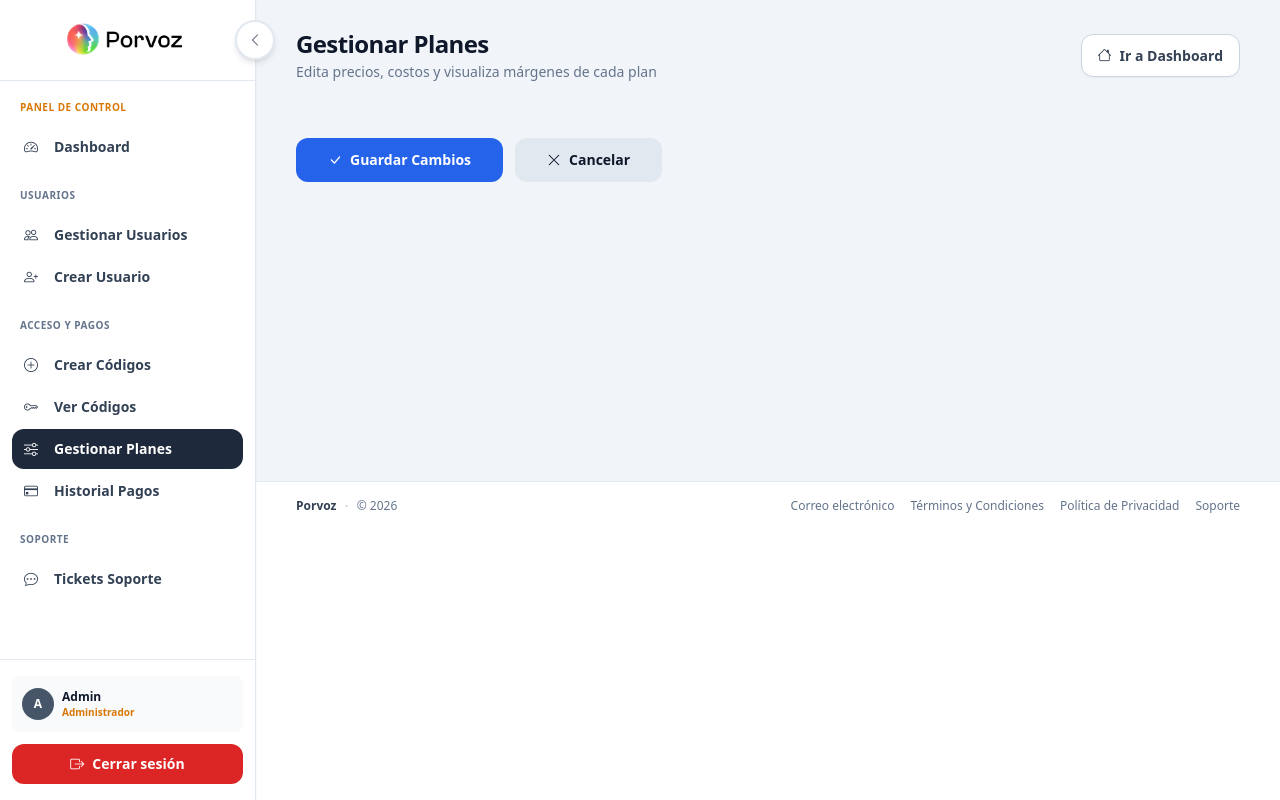
After one commit to Porvoz/Porvoz_web, a Django app: page /admin-panel/planes/ in a window 1280 px wide. The commit adds this page. Run offline with Django 5.2, Linux system fonts and the light colour scheme; a user stored in the database is signed in; data comes from the database, SQL or seed files in the repository; data that the repository does not hold is empty; parts of the project's set-up code (start-up, migrations or seed data) failed here and were passed over; some libraries are stand-ins or nearby versions.

Commit message:
refactor: separate plan management into dedicated page
- Created new gestionar_planes view and page for editing plan prices and costs
- Cleaned up crear_codigos to only handle code creation
- Added 'Gestionar Planes' link to sidebar under 'Acceso y Pagos' section
- Improved UX by separating concerns: codes vs plan configuration
- Plans page shows margin indicators with color coding (red for negative)
- Added docker-compose.override.yml for safe local development env setup

```diff
--- /dev/null
+++ b/porvoz/apps/admin_panel/templates/admin_panel/gestionar_planes.html
@@ -0,0 +1,97 @@
+{% extends "base.html" %}
+
+{% block body %}
+<div class="min-h-screen flex flex-col bg-slate-100 w-full max-w-full overflow-x-hidden">
+    {% include "sidebar.html" %}
+
+    <main class="main-content-responsive flex-1 min-w-0 lg:ml-64 px-4 py-5 sm:px-6 sm:py-7 lg:px-10 pb-20">
+
+        <!-- Header -->
+        <div class="mb-8 mt-12 lg:mt-0 flex flex-col sm:flex-row sm:items-center sm:justify-between gap-4">
+            <div>
+                <h1 class="text-2xl font-black text-slate-900 tracking-tight">Gestionar Planes</h1>
+                <p class="text-sm text-slate-500 mt-0.5">Edita precios, costos y visualiza márgenes de cada plan</p>
+            </div>
+            <a href="{% url 'admin_dashboard' %}" class="btn-dashboard-primary self-start sm:self-center">
+                <i class="bi bi-house"></i>
+                Ir a Dashboard
+            </a>
+        </div>
+
+        {% if messages %}{% for msg in messages %}
+        <div class="mb-5 px-4 py-3 rounded-xl text-sm font-semibold {% if msg.tags == 'success' %}bg-emerald-50 text-emerald-800 border border-emerald-200{% else %}bg-red-50 text-red-800 border border-red-200{% endif %}">
+            {{ msg }}
+        </div>
+        {% endfor %}{% endif %}
+
+        <!-- Form -->
+        <form method="post" class="space-y-6">
+            {% csrf_token %}
+
+            <div class="grid grid-cols-1 md:grid-cols-2 lg:grid-cols-4 gap-6">
+                {% for config in configuraciones %}
+                <div class="bg-white rounded-2xl border border-slate-200 shadow-sm p-6">
+                    <!-- Nombre del plan -->
+                    <h2 class="text-lg font-bold text-slate-900 mb-5">{{ config.nombre }}</h2>
+
+                    <!-- Precio Mensual -->
+                    <div class="mb-4">
+                        <label class="block text-xs font-semibold text-slate-700 mb-1.5">Precio Mensual (COP)</label>
+                        <input type="number" name="precio_{{ config.plan }}" value="{{ config.precio_mensual }}"
+                            class="w-full px-3 py-2.5 border border-slate-300 rounded-xl text-right text-sm focus:ring-2 focus:ring-slate-800 outline-none" step="100">
+                    </div>
+
+                    <!-- Costo Estimado -->
+                    <div class="mb-4">
+                        <label class="block text-xs font-semibold text-slate-700 mb-1.5">Costo Estimado (COP)</label>
+                        <input type="number" name="costo_{{ config.plan }}" value="{{ config.costo_estimado }}"
+                            class="w-full px-3 py-2.5 border border-slate-300 rounded-xl text-right text-sm focus:ring-2 focus:ring-slate-800 outline-none" step="100">
+                    </div>
+
+                    <!-- Separador -->
+                    <div class="border-t border-slate-100 my-4 pt-4">
+
+                    <!-- Margen Neto (lectura) -->
+                    <div class="mb-3">
+                        <p class="text-xs font-semibold text-slate-600 mb-1">Margen Neto:</p>
+                        <p class="text-lg font-bold {% if config.margen_neto < 0 %}text-red-600{% else %}text-emerald-600{% endif %}">
+                            ${{ config.margen_neto|default:"0" }}
+                        </p>
+                    </div>
+
+                    <!-- % Margen (lectura) -->
+                    <div>
+                        <p class="text-xs font-semibold text-slate-600 mb-1">% Margen:</p>
+                        <div class="inline-block px-3 py-1.5 rounded-lg text-sm font-bold {% if config.porcentaje_margen < 0 %}bg-red-100 text-red-700{% elif config.porcentaje_margen > 40 %}bg-emerald-100 text-emerald-700{% elif config.porcentaje_margen > 20 %}bg-amber-100 text-amber-700{% else %}bg-red-100 text-red-700{% endif %}">
+                            {{ config.porcentaje_margen }}%
+                        </div>
+                    </div>
+
+                    </div>
+
+                    <!-- Límites del plan (lectura) -->
+                    <div class="bg-slate-50 rounded-xl p-3 mt-4 text-xs space-y-2">
+                        <p><strong class="text-slate-700">Pacientes:</strong> <span class="text-slate-600">{{ config.limite_pacientes }}</span></p>
+                        <p><strong class="text-slate-700">Medicamentos:</strong> <span class="text-slate-600">{{ config.limite_medicamentos|default:"Ilimitado" }}</span></p>
+                        <p><strong class="text-slate-700">Llamadas/mes:</strong> <span class="text-slate-600">{{ config.limite_llamadas_mes }}</span></p>
+                    </div>
+                </div>
+                {% endfor %}
+            </div>
+
+            <!-- Submit -->
+            <div class="flex gap-3">
+                <button type="submit" class="bg-blue-600 hover:bg-blue-700 text-white font-bold px-8 py-3 rounded-xl text-sm transition-colors flex items-center justify-center gap-2">
+                    <i class="bi bi-check-lg"></i> Guardar Cambios
+                </button>
+                <a href="{% url 'admin_dashboard' %}" class="bg-slate-200 hover:bg-slate-300 text-slate-900 font-bold px-8 py-3 rounded-xl text-sm transition-colors flex items-center justify-center gap-2">
+                    <i class="bi bi-x-lg"></i> Cancelar
+                </a>
+            </div>
+        </form>
+
+    </main>
+
+    {% include "footer.html" %}
+</div>
+{% endblock %}
--- a/porvoz/apps/admin_panel/urls.py
+++ b/porvoz/apps/admin_panel/urls.py
@@ -6,6 +6,7 @@ urlpatterns = [
     path("", views.admin_dashboard, name="admin_dashboard"),
     path("codigos/crear/", views.crear_codigos, name="crear_codigos"),
     path("codigos/ver/", views.ver_codigos, name="ver_codigos"),
+    path("planes/", views.gestionar_planes, name="gestionar_planes"),
     path("usuarios/", views.ver_usuarios, name="admin_usuarios"),
     path("usuarios/crear/", views.crear_usuario_admin, name="crear_usuario_admin"),
     path("usuarios/<int:usuario_id>/editar/", views.editar_usuario, name="editar_usuario"),
--- a/porvoz/apps/admin_panel/views.py
+++ b/porvoz/apps/admin_panel/views.py
@@ -102,27 +102,10 @@ def admin_dashboard(request):
 @login_required
 @user_passes_test(es_admin)
 def crear_codigos(request):
-    """Admin crea códigos de acceso y gestiona precios de planes"""
-
-    # Manejar actualización de precios de planes
-    if request.method == "POST" and request.POST.get("accion") == "actualizar_planes":
-        for plan_key in [Perfil.PLAN_FREEMIUM, Perfil.PLAN_GROWTH, Perfil.PLAN_MULTI_BUSINESS, Perfil.PLAN_PROFESIONAL]:
-            try:
-                config = ConfiguracionPlan.objects.get(plan=plan_key)
-                precio = request.POST.get(f"precio_{plan_key}")
-                costo = request.POST.get(f"costo_{plan_key}")
-                if precio:
-                    config.precio_mensual = int(precio)
-                if costo:
-                    config.costo_estimado = int(costo)
-                config.save()
-            except ConfiguracionPlan.DoesNotExist:
-                pass
-        messages.success(request, "Precios de planes actualizados")
-        return redirect("crear_codigos")
+    """Admin crea códigos de acceso"""
 
     # Manejar creación de códigos
-    if request.method == "POST" and request.POST.get("accion") == "crear_codigos":
+    if request.method == "POST":
         plan = request.POST.get("plan")
         cantidad = int(request.POST.get("cantidad", 1))
         duracion_meses = int(request.POST.get("duracion_meses", 1))
@@ -173,9 +156,38 @@ def crear_codigos(request):
     context = {
         "planes": Perfil.PLAN_CHOICES,
         "planes_info": planes_info,
+    }
+    return render(request, "admin_panel/crear_codigos.html", context)
+
+
+@login_required
+@user_passes_test(es_admin)
+def gestionar_planes(request):
+    """Admin gestiona precios y costos de planes"""
+
+    # Manejar actualización de precios de planes
+    if request.method == "POST":
+        for plan_key in [Perfil.PLAN_FREEMIUM, Perfil.PLAN_GROWTH, Perfil.PLAN_MULTI_BUSINESS, Perfil.PLAN_PROFESIONAL]:
+            try:
+                config = ConfiguracionPlan.objects.get(plan=plan_key)
+                precio = request.POST.get(f"precio_{plan_key}")
+                costo = request.POST.get(f"costo_{plan_key}")
+                if precio:
+                    config.precio_mensual = int(precio)
+                if costo:
+                    config.costo_estimado = int(costo)
+                config.save()
+            except ConfiguracionPlan.DoesNotExist:
+                pass
+        messages.success(request, "Precios de planes actualizados")
+        return redirect("gestionar_planes")
+
+    # GET: mostrar planes
+    configuraciones = ConfiguracionPlan.objects.all()
+    context = {
         "configuraciones": configuraciones,
     }
-    return render(request, "admin_panel/crear_codigos.html", context)
+    return render(request, "admin_panel/gestionar_planes.html", context)
 
 
 @login_required
--- a/porvoz/templates/sidebar.html
+++ b/porvoz/templates/sidebar.html
@@ -64,6 +64,9 @@
         </a>
         <a href="{% url 'ver_codigos' %}" class="nav-link px-3 py-2.5 rounded-xl {% if request.resolver_match.url_name == 'ver_codigos' %}bg-slate-800 text-white{% else %}text-slate-700 hover:bg-slate-100{% endif %} flex items-center gap-2 font-semibold">
             <i class="bi bi-key mr-2"></i><span class="label-text">Ver Códigos</span>
+        </a>
+        <a href="{% url 'gestionar_planes' %}" class="nav-link px-3 py-2.5 rounded-xl {% if request.resolver_match.url_name == 'gestionar_planes' %}bg-slate-800 text-white{% else %}text-slate-700 hover:bg-slate-100{% endif %} flex items-center gap-2 font-semibold">
+            <i class="bi bi-sliders mr-2"></i><span class="label-text">Gestionar Planes</span>
         </a>
         <a href="{% url 'historial_pagos' %}" class="nav-link px-3 py-2.5 rounded-xl {% if request.resolver_match.url_name == 'historial_pagos' %}bg-slate-800 text-white{% else %}text-slate-700 hover:bg-slate-100{% endif %} flex items-center gap-2 font-semibold">
             <i class="bi bi-credit-card mr-2"></i><span class="label-text">Historial Pagos</span>
```
Also changed, not shown: docker-compose.override.yml (added, +31 -0 lines), porvoz/apps/admin_panel/templates/admin_panel/crear_codigos.html (+13 -66 lines).
